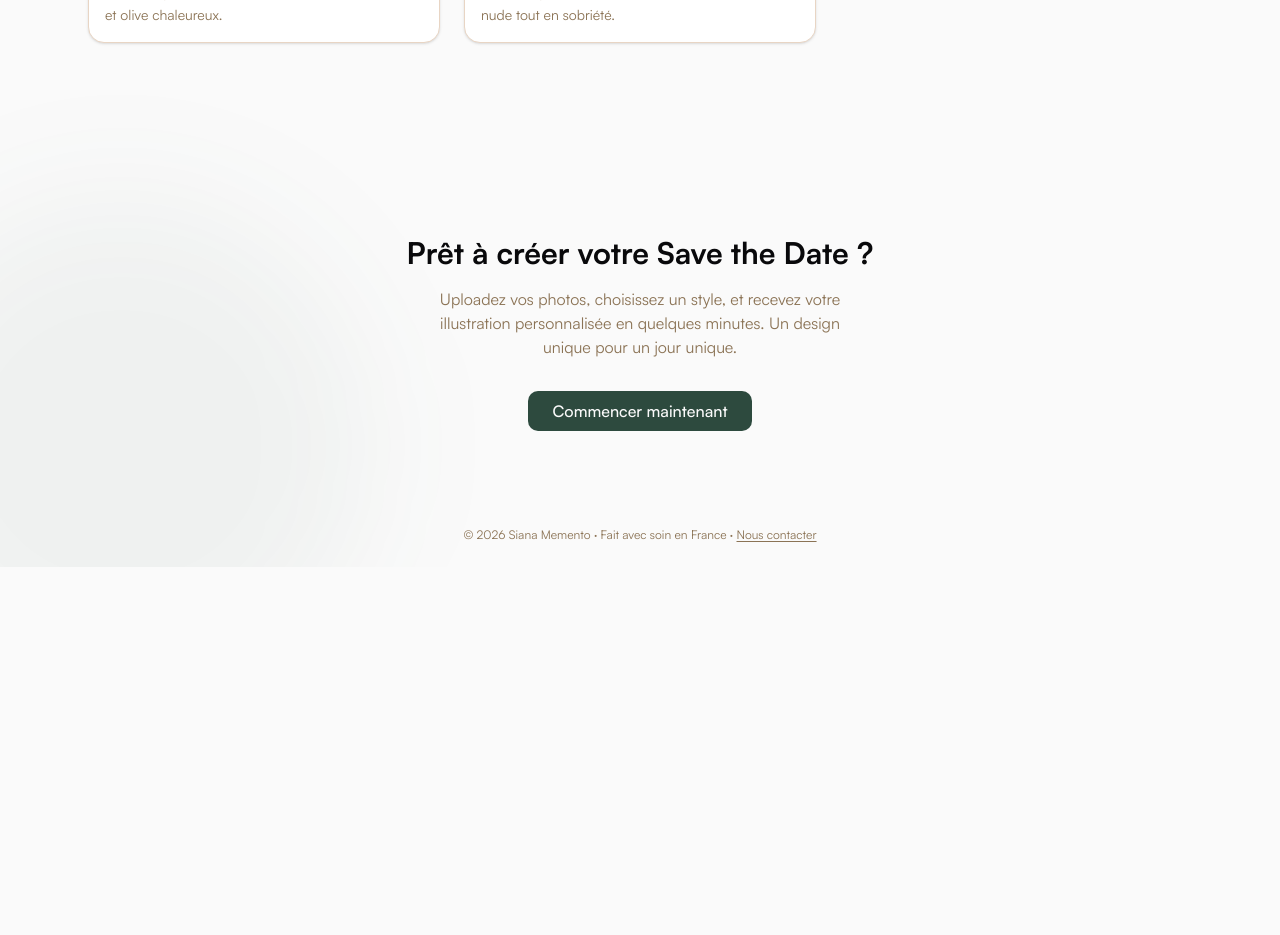
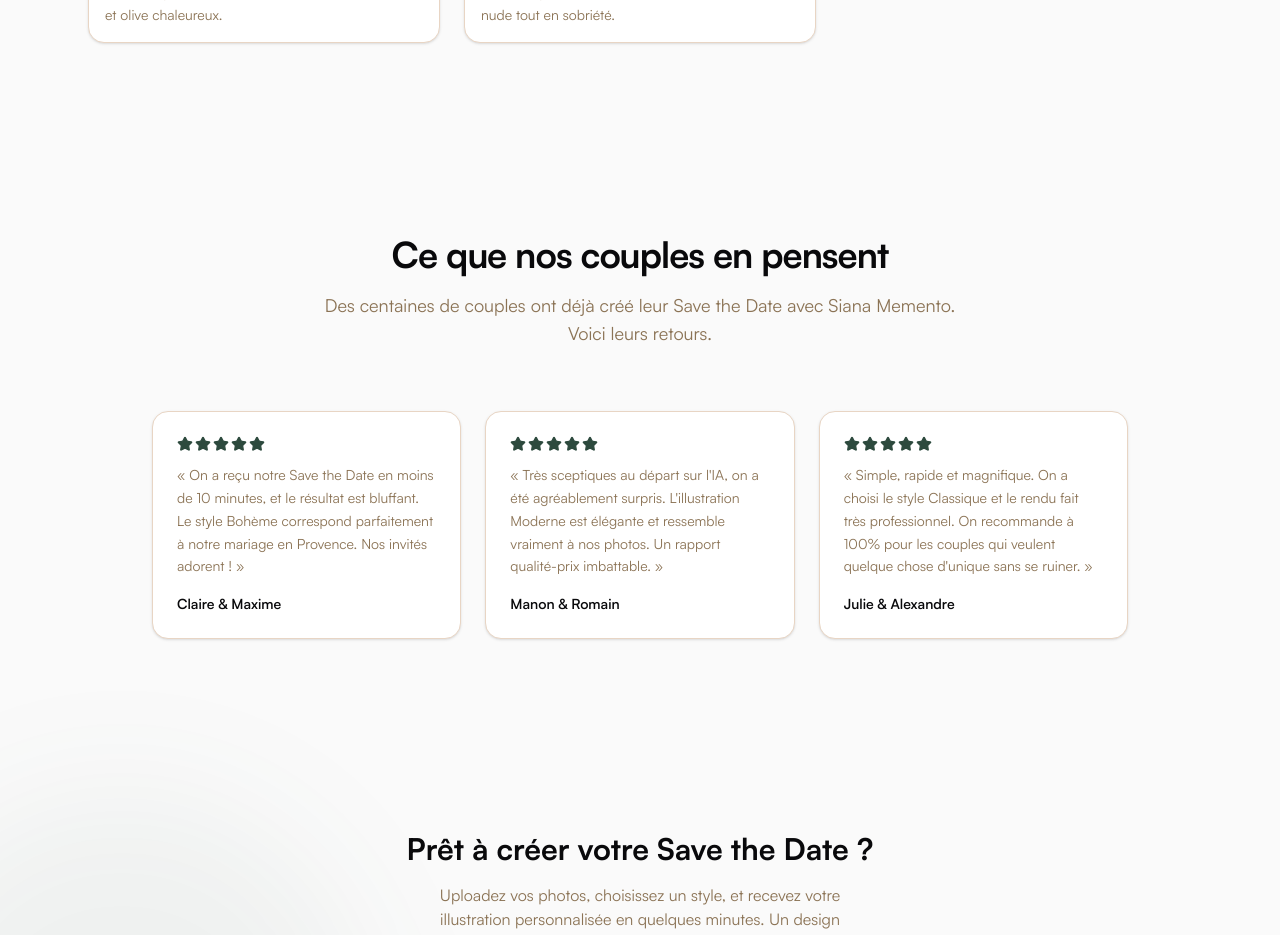
Before and after one commit to ndaen/siana-memento, a Next.js app in the folder siana-memento-web/: page / in a window 1280 px wide. Shown: the part 2800-3735 px from the top of the page. Before the commit the page ends 3367 px from the top, so only its background shows below. Built offline with nearby package versions, Linux system fonts and the light colour scheme; no server answers.

Commit message:
feat(S5-3): testimonials section with hardcoded reviews

```diff
--- a/siana-memento-web/src/app/page.tsx
+++ b/siana-memento-web/src/app/page.tsx
@@ -2,7 +2,7 @@ import Link from "next/link";
 import { Button } from "@/components/ui/button";
 import { ThemeToggle } from "@/components/siana/ThemeToggle";
 import UserMenu from "@/components/siana/UserMenu";
-import { Camera, Palette, Sparkles } from "lucide-react";
+import { Camera, Palette, Sparkles, Star } from "lucide-react";
 
 const examples = [
   {
@@ -60,6 +60,24 @@ const steps = [
     title: "Recevez votre illustration en 15 min",
     description:
       "Notre IA génère une illustration personnalisée de votre couple dans le style choisi. Recevez votre Save the Date haute résolution par email, prêt à imprimer ou partager.",
+  },
+];
+
+const testimonials = [
+  {
+    name: "Claire & Maxime",
+    text: "On a reçu notre Save the Date en moins de 10 minutes, et le résultat est bluffant. Le style Bohème correspond parfaitement à notre mariage en Provence. Nos invités adorent !",
+    stars: 5,
+  },
+  {
+    name: "Manon & Romain",
+    text: "Très sceptiques au départ sur l'IA, on a été agréablement surpris. L'illustration Moderne est élégante et ressemble vraiment à nos photos. Un rapport qualité-prix imbattable.",
+    stars: 5,
+  },
+  {
+    name: "Julie & Alexandre",
+    text: "Simple, rapide et magnifique. On a choisi le style Classique et le rendu fait très professionnel. On recommande à 100% pour les couples qui veulent quelque chose d'unique sans se ruiner.",
+    stars: 5,
   },
 ];
 
@@ -202,6 +220,52 @@ export default function Home() {
           </div>
         </section>
 
+        {/* Témoignages clients */}
+        {testimonials.length > 0 && (
+          <section
+            aria-labelledby="testimonials-heading"
+            className="mx-auto max-w-5xl px-6 py-16 sm:py-24"
+          >
+            <h2
+              id="testimonials-heading"
+              className="font-display mb-4 text-center text-3xl font-bold tracking-tight text-foreground sm:text-4xl"
+            >
+              Ce que nos couples en pensent
+            </h2>
+            <p className="mx-auto mb-12 max-w-2xl text-center text-base text-muted-foreground sm:mb-16 sm:text-lg">
+              Des centaines de couples ont déjà créé leur Save the Date avec
+              Siana Memento. Voici leurs retours.
+            </p>
+
+            <div className="grid gap-6 sm:grid-cols-2 lg:grid-cols-3">
+              {testimonials.map((testimonial) => (
+                <article
+                  key={testimonial.name}
+                  className="flex flex-col rounded-xl border border-border bg-card p-6 shadow-sm"
+                >
+                  <div className="mb-3 flex gap-0.5" aria-hidden="true">
+                    {Array.from({ length: testimonial.stars }).map((_, i) => (
+                      <Star
+                        key={i}
+                        className="h-4 w-4 fill-current text-primary"
+                      />
+                    ))}
+                  </div>
+                  <span className="sr-only">
+                    {testimonial.stars} étoiles sur 5
+                  </span>
+                  <blockquote className="mb-4 flex-1 text-sm leading-relaxed text-muted-foreground">
+                    &laquo;&nbsp;{testimonial.text}&nbsp;&raquo;
+                  </blockquote>
+                  <p className="text-sm font-semibold text-foreground">
+                    {testimonial.name}
+                  </p>
+                </article>
+              ))}
+            </div>
+          </section>
+        )}
+
         {/* CTA secondaire */}
         <section aria-labelledby="cta-heading" className="px-6 py-16 text-center sm:py-24">
           <h2 id="cta-heading" className="font-display mb-4 text-2xl font-bold text-foreground sm:text-3xl">
```
Also changed, not shown: 1 other file (tests, documents, lock files or other folders).
